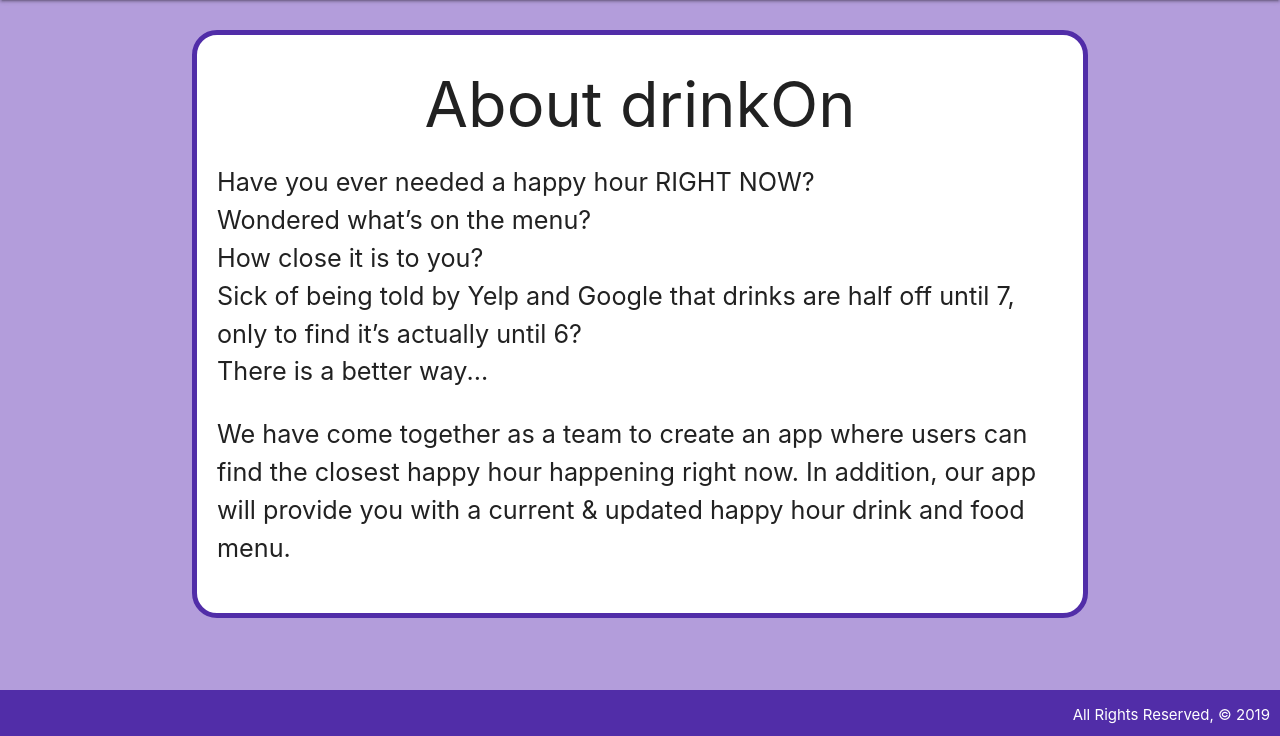
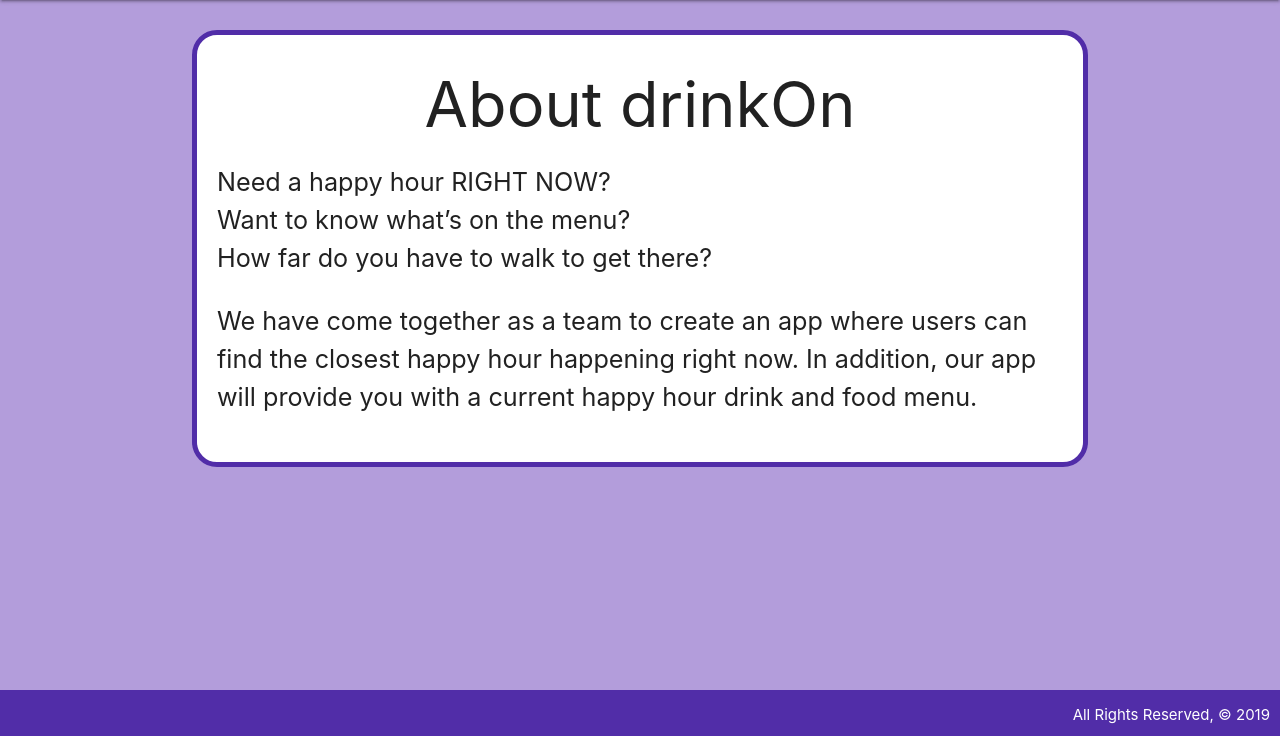
Before and after one commit to vkomova/drinkOn, a Django app: page /about/ in a window 1280 px wide. Shown: the part 64-800 px from the top of the page. Run offline with Django 3.2, Linux system fonts and the light colour scheme.

Commit message:
update about and home template styling

```diff
--- a/main_app/templates/about.html
+++ b/main_app/templates/about.html
@@ -5,14 +5,12 @@
         <div class="border">
             <h1 class="center h1-override">About drinkOn</h1>
             <p class="flow-text">
-                Have you ever needed a happy hour RIGHT NOW?<br>
-                Wondered what’s on the menu?<br>
-                How close it is to you?<br>
-                Sick of being told by Yelp and Google that drinks are half off until 7, only to find it’s actually until 6?<br>
-                There is a better way...<br>
+                Need a happy hour RIGHT NOW?<br>
+                Want to know what’s on the menu?<br>
+                How far do you have to walk to get there?<br>
             </p>
             <p class="flow-text">
-                We have come together as a team to create an app where users can find the closest happy hour happening right now. In addition, our app will provide you with a current & updated happy hour drink and food menu.
+                We have come together as a team to create an app where users can find the closest happy hour happening right now. In addition, our app will provide you with a current happy hour drink and food menu.
             </p>
     </div>
 </main>
```
Also changed, not shown: main_app/templates/home.html (+9 -4 lines).
